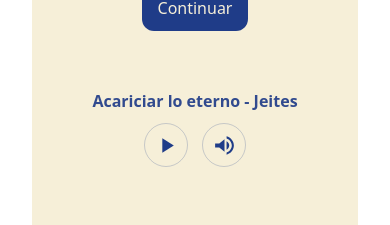
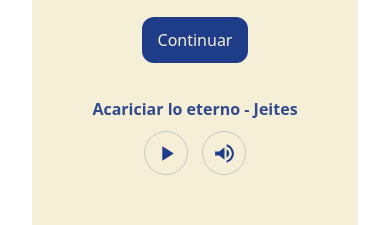
Before and after one commit to Hilberfraiese/casamientohyl, a Vue app: page /home in a window 390 px wide. Shown: the part 565-790 px from the top of the page. Built offline with nearby package versions, Linux system fonts and the light colour scheme.

Commit message:
Fix: music player, and responsive

```diff
--- a/src/views/Landing.vue
+++ b/src/views/Landing.vue
@@ -1,5 +1,5 @@
 <script setup>
-import { onMounted, ref, computed } from "vue";
+import { onMounted, onUnmounted, ref, computed } from "vue";
 import introVideo from "../assets/intro.mp4";
 import song from "../assets/song.mp3";
 
@@ -76,6 +76,32 @@ onMounted(async () => {
   }
 
   syncAudioFlags();
+});
+
+function stopAudio() {
+  if (!audioEl) return;
+  audioEl.pause();
+  audioEl.currentTime = 0;
+  audioEl.src = ""; // libera el recurso
+  audioEl = null;
+}
+
+onUnmounted(() => {
+  stopAudio();
+});
+
+function handleVisibilityChange() {
+  if (document.hidden) {
+    audioEl?.pause();
+  }
+}
+
+onMounted(() => {
+  document.addEventListener("visibilitychange", handleVisibilityChange);
+});
+
+onUnmounted(() => {
+  document.removeEventListener("visibilitychange", handleVisibilityChange);
 });
 
 function next() {
@@ -203,6 +229,7 @@ async function submitForm() {
     sent.value = true;
     step.value = 7;
   } catch (e) {
+    console.log(e)
     errorMsg.value = "No pude enviar la confirmación. Probá de nuevo.";
   } finally {
     isSubmitting.value = false;
@@ -329,7 +356,7 @@ async function submitForm() {
 
             <div class="finalMessage" v-else>
               <p><strong>¡Genial!</strong></p>
-              <p>Ya tenemos tus datos. Enviá la confirmación cuando quieras 💙</p>
+              <p>Ya tenemos tus datos. Solo falta que des click en enviar 💙</p>
             </div>
 
             <div class="actions">
@@ -350,7 +377,7 @@ async function submitForm() {
 
              <div class="actions">
                 <button class="btn" type="button" @click="resetForm">
-                  Confirmar nuevo invitado
+                  Confirmar otro invitado
                </button>
               </div>
             </div>
@@ -412,23 +439,32 @@ async function submitForm() {
 
 <style scoped>
 .page{
+  /* ✅ reemplazar */
   min-height: 100vh;
-  background: #F6EFD8;   /* manteca */
-  color: #1F3C88;        /* azul */
+  min-height: 100svh;
+  min-height: 100dvh;
+
+  background: #F6EFD8;
+  color: #1F3C88;
   padding: 24px 18px;
 }
 
 /* ✅ Esto hace que “arranque en el medio” como el SoundGate */
 .wrap{
-  min-height: calc(100vh - 48px);
-  display: grid;
-  place-items: center;
-  align-content: center;
-  gap: 18px;
-
   max-width: 920px;
   margin: 0 auto;
   text-align: center;
+
+  min-height: 100vh;
+  min-height: 100svh;
+  min-height: 100dvh;
+
+  display: flex;
+  flex-direction: column;
+  align-items: center;
+  justify-content: center;
+
+  gap: 14px; /* antes 18px */
 }
 
 /* Header */
@@ -567,7 +603,7 @@ input::placeholder{ color: rgba(31, 60, 136, 0.5); }
   flex-direction: column;
   align-items: center; /* 👈 centra todo el bloque */
   gap: 10px;
-  margin-top: 40px;
+  margin-top: 20px;
 }
 
 .sub-label {     /* más chico */
@@ -657,11 +693,13 @@ input::placeholder{ color: rgba(31, 60, 136, 0.5); }
 
 /* Si en algún celu queda alto, permitimos scroll sin romper la estética */
 @media (max-height: 740px){
+@media (max-height: 740px){
   .wrap{
-    place-items: start center;
-    align-content: start;
-    padding-top: 18px;
-    padding-bottom: 18px;
+    justify-content: flex-start;
+    padding-top: 14px;
+    padding-bottom: 14px;
   }
+  .player{ margin-top: 14px; }
+}
 }
 </style>
--- a/src/views/SoundGate.vue
+++ b/src/views/SoundGate.vue
@@ -44,16 +44,23 @@ async function enableSound() {
   --bg: #F6EFD8;
   --ink: #1F3C88;
 
-  min-height: 100vh;
+  /* ✅ reemplazar */
+  min-height: 100vh;      /* fallback */
+  min-height: 100svh;     /* viewport “estable” en mobile */
+  min-height: 100dvh;     /* viewport dinámico (mejor en chrome moderno) */
+
   display: grid;
   place-items: center;
-  padding: 28px 18px;
+
+  /* ✅ safe area (no hace daño en android, ayuda en iOS) */
+  padding: calc(28px + env(safe-area-inset-top)) 18px calc(28px + env(safe-area-inset-bottom));
 
   background: var(--bg);
   color: var(--ink);
   position: relative;
   overflow: hidden;
 }
+
 
 /* Un toque “impreso” / elegante (sin cambiar colores) */
 .grain{
```
